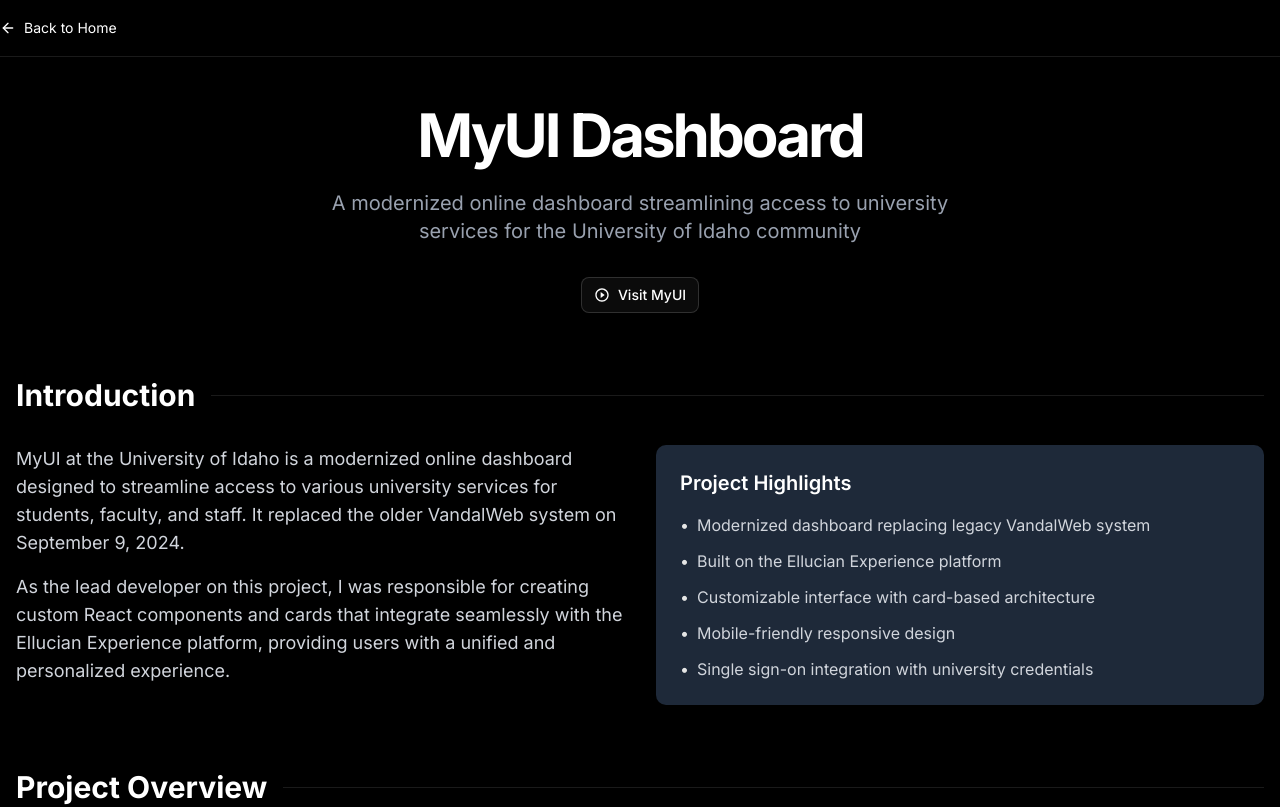
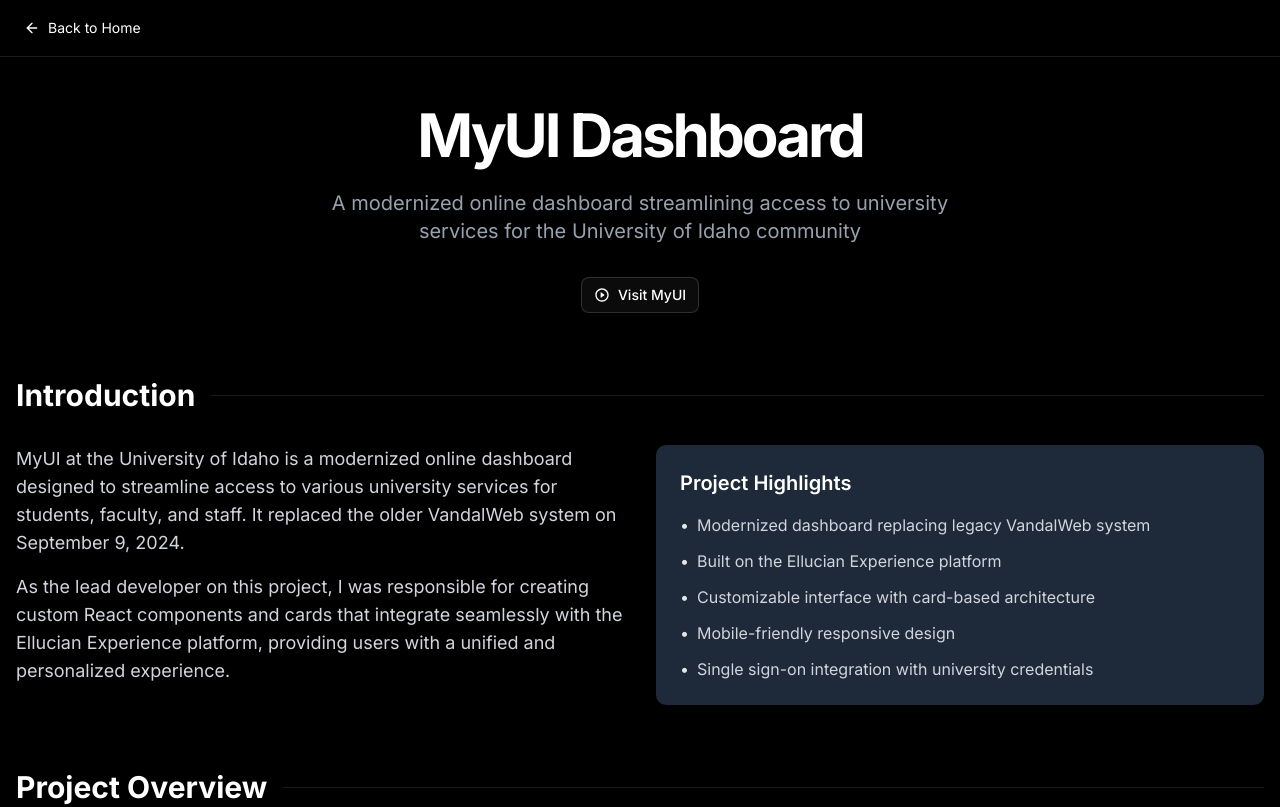
Before and after one commit to ncolesummers/enterprise-intelligence-portfolio, a Next.js app: page /projects/myui in a window 1280 px wide. Shown: the top 807 px of the page. Built offline with nearby package versions, Linux system fonts and the light colour scheme.

Commit message:
Refactor header styles in MikrotikConfigGenPage, MyUIPage, and ProfileExtractorPage for consistency; update ProjectCard to replace Coming Soon label with a disabled button for better UX.

```diff
--- a/src/app/projects/mikrotik-config-gen/page.tsx
+++ b/src/app/projects/mikrotik-config-gen/page.tsx
@@ -10,7 +10,7 @@
 export default function MikrotikConfigGenPage() {
   return (
     <div className="min-h-screen bg-black text-white">
-      <header className="sticky top-0 z-50 w-full border-b border-white/10 bg-black/95 backdrop-blur supports-[backdrop-filter]:bg-black/60">
+      <header className="sticky top-0 left-2 z-50 w-full border-b border-white/10 bg-black/95 backdrop-blur supports-[backdrop-filter]:bg-black/60 px-4">
         <div className="container flex h-14 items-center">
           <Link
             href="/"
@@ -181,25 +181,24 @@
             </p>
             <BulletedList>
               <ListItem>
-                <strong>Flutter Desktop</strong>{" "}
-                - Too new and still in alpha at the time
+                <strong>Flutter Desktop</strong> - Too new and still in alpha at
+                the time
               </ListItem>
               <ListItem>
-                <strong>Electron</strong>{" "}
-                - Memory footprint was too high for the target laptops
+                <strong>Electron</strong> - Memory footprint was too high for
+                the target laptops
               </ListItem>
               <ListItem>
-                <strong>Winforms</strong>{" "}
-                - Well-documented and supported native solution
+                <strong>Winforms</strong> - Well-documented and supported native
+                solution
               </ListItem>
               <ListItem>
-                <strong>Fyne</strong>{" "}
-                - The GUI library written in Go with the most stars on Github
+                <strong>Fyne</strong> - The GUI library written in Go with the
+                most stars on Github
               </ListItem>
               <ListItem>
-                <strong>C# with .NET 5.0</strong>{" "}
-                - Single File Executables for Windows were pushed back to .NET
-                6.0
+                <strong>C# with .NET 5.0</strong> - Single File Executables for
+                Windows were pushed back to .NET 6.0
               </ListItem>
             </BulletedList>
           </ContentCard>
--- a/src/app/projects/myui/page.tsx
+++ b/src/app/projects/myui/page.tsx
@@ -11,13 +11,13 @@
 export default function MyUIPage() {
   return (
     <div className="min-h-screen bg-black text-white">
-      <header className="sticky top-0 z-50 w-full border-b border-white/10 bg-black/95 backdrop-blur supports-[backdrop-filter]:bg-black/60">
-        <div className="container flex h-14 items-center">
+      <header className="sticky top-0 z-50 w-full border-b border-white/10 bg-black/95 backdrop-blur supports-[backdrop-filter]:bg-black/60 px-4">
+        <div className="container flex pl-2 h-14 items-center">
           <Link
             href="/"
             className="flex items-center gap-2 text-sm hover:text-gray-300"
           >
-            <ArrowLeft className="h-4 w-4" />
+            <ArrowLeft className=" h-4 w-4" />
             Back to Home
           </Link>
         </div>
--- a/src/app/projects/profile-extractor/page.tsx
+++ b/src/app/projects/profile-extractor/page.tsx
@@ -12,7 +12,7 @@
 export default function ProfileExtractorPage() {
   return (
     <div className="min-h-screen bg-black text-white">
-      <header className="sticky top-0 z-50 w-full border-b border-white/10 bg-black/95 backdrop-blur supports-[backdrop-filter]:bg-black/60">
+      <header className="sticky top-0 z-50 w-full border-b border-white/10 bg-black/95 backdrop-blur supports-[backdrop-filter]:bg-black/60 px-4">
         <div className="container flex h-14 items-center">
           <Link
             href="/"
--- a/src/components/project-card.tsx
+++ b/src/components/project-card.tsx
@@ -46,14 +46,18 @@
       </CardContent>
       <CardFooter className="p-4 pt-0">
         {comingSoon && (
-          <span className="inline-flex text-white text-sm font-medium py-1 rounded">
+          <Button
+            disabled={true}
+            variant="secondary"
+            className="mt-4 w-full inline-flex items-center gap-2 text-sm hover:underline"
+          >
             Coming Soon™
-          </span>
+          </Button>
         )}
         {link && (
           <Button
             asChild
-            variant="link"
+            variant="secondary"
             className="mt-4 w-full inline-flex items-center gap-2 text-sm hover:underline"
           >
             <Link href={link} target="_blank">
```
